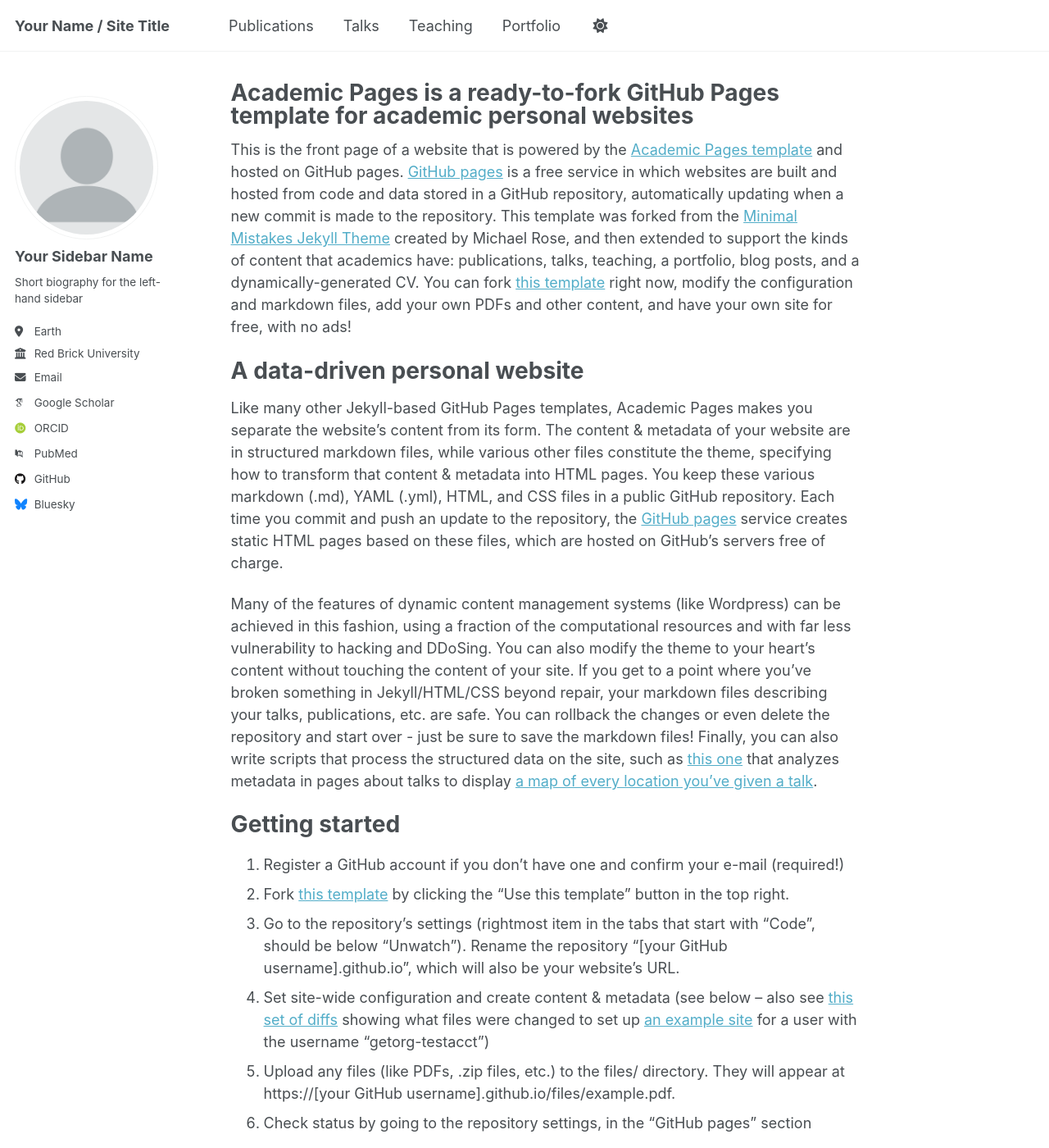
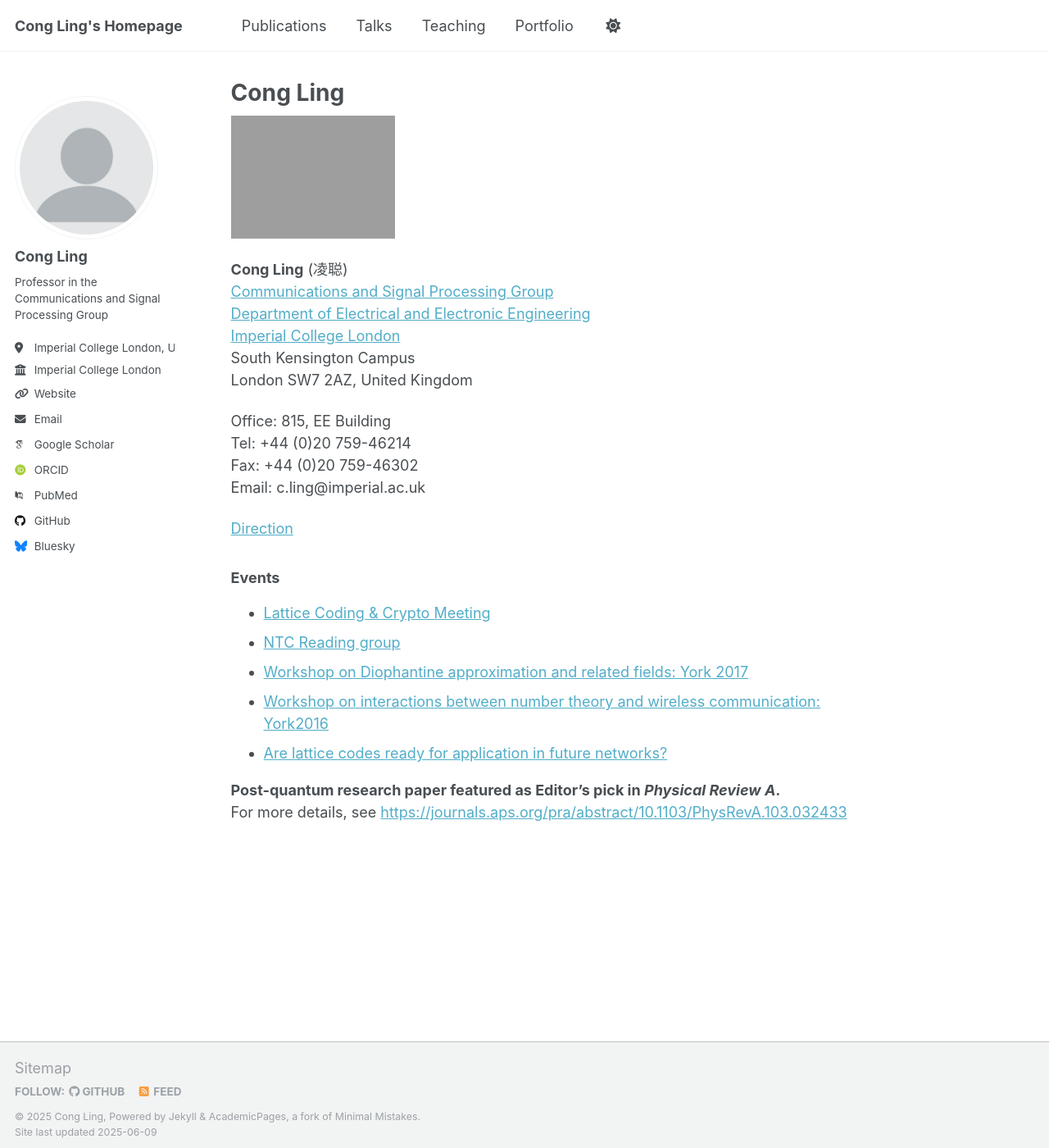
Before and after one commit to FanPUYen/test, a Jekyll site: the page built from _pages/about.md, in a window 1280 px wide and 1400 px high. Shown: the whole window at 82% size. Built offline with Jekyll 4.4.1, drawn with Linux system fonts in a browser that asks for light colours; some web fonts are replaced; some of the changed text lies outside the part shown.

Commit message:
Update homepage with Cong Ling details

```diff
--- a/_config.yml
+++ b/_config.yml
@@ -7,13 +7,13 @@
 # server process.
 
 # Basic Site Settings
-locale                   : "en-US"
+locale                   : "en-GB"
 site_theme               : "default"
-title                    : "Your Name / Site Title"
+title                    : "Cong Ling's Homepage"
 title_separator          : "-"
-name                     : &name "Your Name"
-description              : &description "personal description"
-url                      : https://academicpages.github.io # the base hostname & protocol for your site e.g. "https://[your GitHub username].github.io" or if you already have some other page hosted on Github then use "https://[your GitHub username].github.io/[Your Repo Name]"
+name                     : &name "Cong Ling"
+description              : &description "Communications and Signal Processing Group, Imperial College London"
+url                      : http://www.commsp.ee.ic.ac.uk/~cling # the base hostname & protocol for your site
 baseurl                  : "" # the subpath of your site, e.g. "/blog"
 repository               : "https://fanpuyen.github.io/test/"
 
@@ -23,13 +23,13 @@
 author:
   # Biographic information
   avatar           : "profile.png"
-  name             : "Your Sidebar Name"
-  pronouns         : # example: "she/her"
-  bio              : "Short biography for the left-hand sidebar"
-  location         : "Earth"
-  employer         : "Red Brick University"
-  uri              : # URL
-  email            : "none@example.org"
+  name             : "Cong Ling"
+  pronouns         :
+  bio              : "Professor in the Communications and Signal Processing Group"
+  location         : "Imperial College London, UK"
+  employer         : "Imperial College London"
+  uri              : "http://www.commsp.ee.ic.ac.uk/~cling/"
+  email            : "c.ling@imperial.ac.uk"
 
   # Academic websites
   academia         : # URL
--- a/_pages/about.md
+++ b/_pages/about.md
@@ -1,49 +1,34 @@
 ---
 permalink: /
-title: "Academic Pages is a ready-to-fork GitHub Pages template for academic personal websites"
+title: "Cong Ling"
 author_profile: true
 redirect_from:
   - /about/
   - /about.html
 ---
 
-This is the front page of a website that is powered by the [Academic Pages template](https://github.com/academicpages/academicpages.github.io) and hosted on GitHub pages. [GitHub pages](https://pages.github.com) is a free service in which websites are built and hosted from code and data stored in a GitHub repository, automatically updating when a new commit is made to the repository. This template was forked from the [Minimal Mistakes Jekyll Theme](https://mmistakes.github.io/minimal-mistakes/) created by Michael Rose, and then extended to support the kinds of content that academics have: publications, talks, teaching, a portfolio, blog posts, and a dynamically-generated CV. You can fork [this template](https://github.com/academicpages/academicpages.github.io) right now, modify the configuration and markdown files, add your own PDFs and other content, and have your own site for free, with no ads!
+<img class="alignright" src="http://www.commsp.ee.ic.ac.uk/~cling/wp-content/uploads/2015/08/Cong-200x300.jpg" alt="Cong" width="200" height="300">
 
-A data-driven personal website
-======
-Like many other Jekyll-based GitHub Pages templates, Academic Pages makes you separate the website's content from its form. The content & metadata of your website are in structured markdown files, while various other files constitute the theme, specifying how to transform that content & metadata into HTML pages. You keep these various markdown (.md), YAML (.yml), HTML, and CSS files in a public GitHub repository. Each time you commit and push an update to the repository, the [GitHub pages](https://pages.github.com/) service creates static HTML pages based on these files, which are hosted on GitHub's servers free of charge.
+**Cong Ling** (&#20940;&#32874;)
+[Communications and Signal Processing Group](http://www3.imperial.ac.uk/commssigproc)
+[Department of Electrical and Electronic Engineering](http://www3.imperial.ac.uk/electricalengineering)
+[Imperial College London](http://www3.imperial.ac.uk/)
+South Kensington Campus
+London SW7 2AZ, United Kingdom
 
-Many of the features of dynamic content management systems (like Wordpress) can be achieved in this fashion, using a fraction of the computational resources and with far less vulnerability to hacking and DDoSing. You can also modify the theme to your heart's content without touching the content of your site. If you get to a point where you've broken something in Jekyll/HTML/CSS beyond repair, your markdown files describing your talks, publications, etc. are safe. You can rollback the changes or even delete the repository and start over - just be sure to save the markdown files! Finally, you can also write scripts that process the structured data on the site, such as [this one](https://github.com/academicpages/academicpages.github.io/blob/master/talkmap.ipynb) that analyzes metadata in pages about talks to display [a map of every location you've given a talk](https://academicpages.github.io/talkmap.html).
+Office: 815, EE Building
+Tel: +44 (0)20 759-46214
+Fax: +44 (0)20 759-46302
+Email: c.ling@imperial.ac.uk
 
-Getting started
-======
-1. Register a GitHub account if you don't have one and confirm your e-mail (required!)
-1. Fork [this template](https://github.com/academicpages/academicpages.github.io) by clicking the "Use this template" button in the top right.
-1. Go to the repository's settings (rightmost item in the tabs that start with "Code", should be below "Unwatch"). Rename the repository "[your GitHub username].github.io", which will also be your website's URL.
-1. Set site-wide configuration and create content & metadata (see below -- also see [this set of diffs](http://archive.is/3TPas) showing what files were changed to set up [an example site](https://getorg-testacct.github.io) for a user with the username "getorg-testacct")
-1. Upload any files (like PDFs, .zip files, etc.) to the files/ directory. They will appear at https://[your GitHub username].github.io/files/example.pdf.
-1. Check status by going to the repository settings, in the "GitHub pages" section
+[Direction](http://www.imperial.ac.uk/visit/campuses/south-kensington/)
 
-Site-wide configuration
-------
-The main configuration file for the site is in the base directory in [_config.yml](https://github.com/academicpages/academicpages.github.io/blob/master/_config.yml), which defines the content in the sidebars and other site-wide features. You will need to replace the default variables with ones about yourself and your site's github repository. The configuration file for the top menu is in [_data/navigation.yml](https://github.com/academicpages/academicpages.github.io/blob/master/_data/navigation.yml). For example, if you don't have a portfolio or blog posts, you can remove those items from that navigation.yml file to remove them from the header.
+### Events
+- [Lattice Coding & Crypto Meeting](http://malb.io/discrete-subgroup)
+- [NTC Reading group](http://www.commsp.ee.ic.ac.uk/~cling/NTC/ntc.htm)
+- [Workshop on Diophantine approximation and related fields: York 2017](https://www.york.ac.uk/maths/events/2017/workshop-on-diophantine-approximation-and-related/)
+- [Workshop on interactions between number theory and wireless communication: York2016](http://maths.york.ac.uk/www/York2016)
+- [Are lattice codes ready for application in future networks?](https://conferences.telecom-bretagne.eu/data/turbocodes/Symposium2016/Program/booklet_ISTC2016.pdf)
 
-Create content & metadata
-------
-For site content, there is one markdown file for each type of content, which are stored in directories like _publications, _talks, _posts, _teaching, or _pages. For example, each talk is a markdown file in the [_talks directory](https://github.com/academicpages/academicpages.github.io/tree/master/_talks). At the top of each markdown file is structured data in YAML about the talk, which the theme will parse to do lots of cool stuff. The same structured data about a talk is used to generate the list of talks on the [Talks page](https://academicpages.github.io/talks), each [individual page](https://academicpages.github.io/talks/2012-03-01-talk-1) for specific talks, the talks section for the [CV page](https://academicpages.github.io/cv), and the [map of places you've given a talk](https://academicpages.github.io/talkmap.html) (if you run this [python file](https://github.com/academicpages/academicpages.github.io/blob/master/talkmap.py) or [Jupyter notebook](https://github.com/academicpages/academicpages.github.io/blob/master/talkmap.ipynb), which creates the HTML for the map based on the contents of the _talks directory).
-
-**Markdown generator**
-
-The repository includes [a set of Jupyter notebooks](https://github.com/academicpages/academicpages.github.io/tree/master/markdown_generator
-) that converts a CSV containing structured data about talks or presentations into individual markdown files that will be properly formatted for the Academic Pages template. The sample CSVs in that directory are the ones I used to create my own personal website at stuartgeiger.com. My usual workflow is that I keep a spreadsheet of my publications and talks, then run the code in these notebooks to generate the markdown files, then commit and push them to the GitHub repository.
-
-How to edit your site's GitHub repository
-------
-Many people use a git client to create files on their local computer and then push them to GitHub's servers. If you are not familiar with git, you can directly edit these configuration and markdown files directly in the github.com interface. Navigate to a file (like [this one](https://github.com/academicpages/academicpages.github.io/blob/master/_talks/2012-03-01-talk-1.md) and click the pencil icon in the top right of the content preview (to the right of the "Raw | Blame | History" buttons). You can delete a file by clicking the trashcan icon to the right of the pencil icon. You can also create new files or upload files by navigating to a directory and clicking the "Create new file" or "Upload files" buttons.
-
-Example: editing a markdown file for a talk
-![Editing a markdown file for a talk](/images/editing-talk.png)
-
-For more info
-------
-More info about configuring Academic Pages can be found in [the guide](https://academicpages.github.io/markdown/), the [growing wiki](https://github.com/academicpages/academicpages.github.io/wiki), and you can always [ask a question on GitHub](https://github.com/academicpages/academicpages.github.io/discussions). The [guides for the Minimal Mistakes theme](https://mmistakes.github.io/minimal-mistakes/docs/configuration/) (which this theme was forked from) might also be helpful.
+**Post-quantum research paper featured as Editor's pick in _Physical Review A_.**
+For more details, see [https://journals.aps.org/pra/abstract/10.1103/PhysRevA.103.032433](https://journals.aps.org/pra/abstract/10.1103/PhysRevA.103.032433)
```
